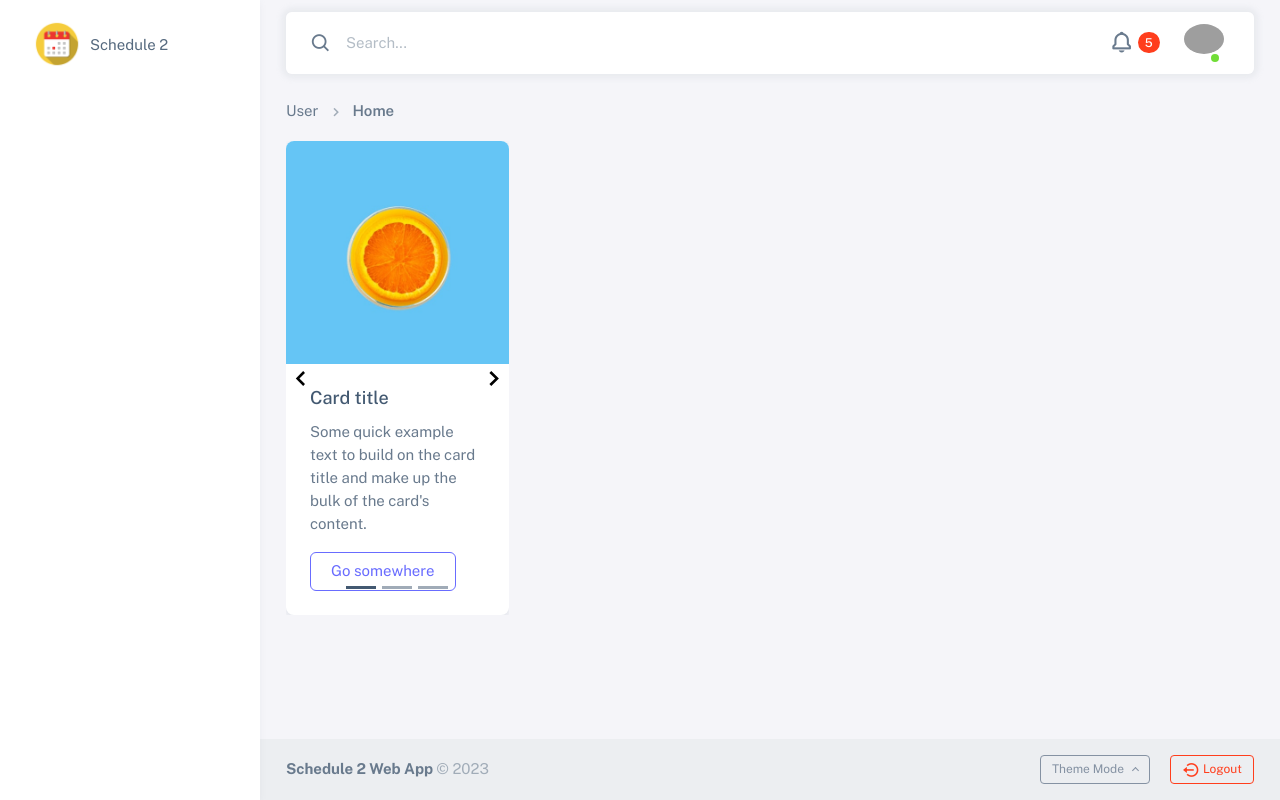
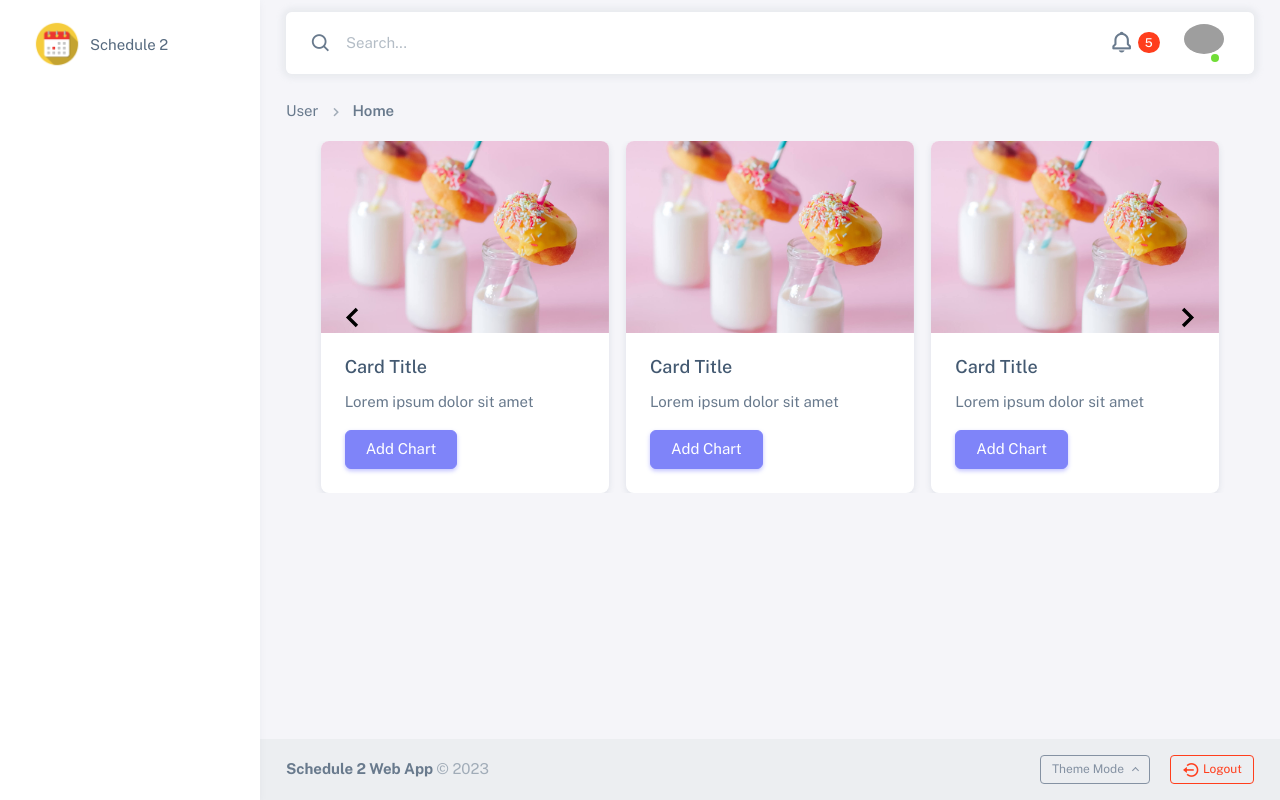
Before and after one commit to mahisataruna/Schedule-2, a CodeIgniter app: page /schedule-2/index.php/home/index in a window 1280 px wide. Run offline with CodeIgniter, Linux system fonts and the light colour scheme; data that the repository does not hold is empty; some libraries are stand-ins or nearby versions; grey boxes are pictures that could not be loaded.

Commit message:
Modify card carousel

```diff
--- a/application/views/home/index.php
+++ b/application/views/home/index.php
@@ -14,65 +14,78 @@
         </nav>
 
         <!-- Start -->
-        <div class="row mb-5">
-            <div class="col-lg-3">
-                  <div
-                    id="carouselExample-cf"
-                    class="carousel carousel-dark slide carousel-fade"
-                    data-bs-ride="carousel"
-                  >
-                    <ol class="carousel-indicators">
-                      <li data-bs-target="#carouselExample-cf" data-bs-slide-to="0" class="active"></li>
-                      <li data-bs-target="#carouselExample-cf" data-bs-slide-to="1"></li>
-                      <li data-bs-target="#carouselExample-cf" data-bs-slide-to="2"></li>
-                    </ol>
+        <div class="col-lg col-md col-sm">
+
+            <div id="carouselExampleControls" class="carousel carousel-dark slide" data-bs-ride="carousel">
                 <div class="carousel-inner">
                     <div class="carousel-item active">
-                            <div class="card h-100">
-                                <img class="card-img-top" src="<?= base_url('assets/'); ?>img/elements/2.jpg" alt="Card image cap" />
+                        <div class="card-wrapper container-sm d-flex  justify-content-around">
+
+                            <div class="card" style="width: 18rem;">
+                                <img src="<?= base_url('assets/'); ?>img/backgrounds/18.jpg" class="card-img-top" alt="...">
                                 <div class="card-body">
-                                    <h5 class="card-title">Card title</h5>
-                                    <p class="card-text">
-                                        Some quick example text to build on the card title and make up the bulk of the card's content.
-                                    </p>
-                                    <a href="javascript:void(0)" class="btn btn-outline-primary">Go somewhere</a>
+                                    <h5 class="card-title">Card Title</h5>
+                                    <p>Lorem ipsum dolor sit amet</p>
+                                    <a href="" class="btn btn-primary">Add Chart</a>
                                 </div>
+                            </div>
+                            <div class="card" style="width: 18rem;">
+                                <img src="<?= base_url('assets/'); ?>img/backgrounds/18.jpg" class="card-img-top" alt="...">
+                                <div class="card-body">
+                                    <h5 class="card-title">Card Title</h5>
+                                    <p>Lorem ipsum dolor sit amet</p>
+                                    <a href="" class="btn btn-primary">Add Chart</a>
+                                </div>
+                            </div>
+                            <div class="card" style="width: 18rem;">
+                                <img src="<?= base_url('assets/'); ?>img/backgrounds/18.jpg" class="card-img-top" alt="...">
+                                <div class="card-body">
+                                    <h5 class="card-title">Card Title</h5>
+                                    <p>Lorem ipsum dolor sit amet</p>
+                                    <a href="" class="btn btn-primary">Add Chart</a>
+                                </div>
+                            </div>
+
                         </div>
                     </div>
                     <div class="carousel-item">
-                            <div class="card h-100">
-                                <img class="card-img-top" src="<?= base_url('assets/'); ?>img/elements/2.jpg" alt="Card image cap" />
+                        <div class="card-wrapper container-sm d-flex   justify-content-around">
+                            <div class="card  " style="width: 18rem;">
+                                <img src="<?= base_url('assets/'); ?>img/backgrounds/18.jpg" class="card-img-top" alt="...">
                                 <div class="card-body">
-                                    <h5 class="card-title">Card title</h5>
-                                    <p class="card-text">
-                                        Some quick example text to build on the card title and make up the bulk of the card's content.
-                                    </p>
-                                    <a href="javascript:void(0)" class="btn btn-outline-primary">Go somewhere</a>
+                                    <h5 class="card-title">Card Title</h5>
+                                    <p>Lorem ipsum dolor sit amet</p>
+                                    <a href="" class="btn btn-primary">Add Chart</a>
                                 </div>
                             </div>
+                            <div class="card  " style="width: 18rem;">
+                                <img src="<?= base_url('assets/'); ?>img/backgrounds/18.jpg" class="card-img-top" alt="...">
+                                <div class="card-body">
+                                    <h5 class="card-title">Card Title</h5>
+                                    <p>Lorem ipsum dolor sit amet</p>
+                                    <a href="" class="btn btn-primary">Add Chart</a>
                                 </div>
-                        <div class="carousel-item">
-                            <div class="card h-100">
-                                <img class="card-img-top" src="<?= base_url('assets/'); ?>img/elements/2.jpg" alt="Card image cap" />
+                            </div>
+                            <div class="card  " style="width: 18rem;">
+                                <img src="<?= base_url('assets/'); ?>img/backgrounds/18.jpg" class="card-img-top" alt="...">
                                 <div class="card-body">
-                                    <h5 class="card-title">Card title</h5>
-                                    <p class="card-text">
-                                        Some quick example text to build on the card title and make up the bulk of the card's content.
-                                    </p>
-                                    <a href="javascript:void(0)" class="btn btn-outline-primary">Go somewhere</a>
+                                    <h5 class="card-title">Card Title</h5>
+                                    <p>Lorem ipsum dolor sit amet</p>
+                                    <a href="" class="btn btn-primary">Add Chart</a>
                                 </div>
                             </div>
                         </div>
                     </div>
-                    <a class="carousel-control-prev" href="#carouselExample-cf" role="button" data-bs-slide="prev">
+
+                </div>
+                <button class="carousel-control-prev" type="button" data-bs-target="#carouselExampleControls" data-bs-slide="prev">
                     <span class="carousel-control-prev-icon" aria-hidden="true"></span>
                     <span class="visually-hidden">Previous</span>
-                    </a>
-                    <a class="carousel-control-next" href="#carouselExample-cf" role="button" data-bs-slide="next">
+                </button>
+                <button class="carousel-control-next" type="button" data-bs-target="#carouselExampleControls" data-bs-slide="next">
                     <span class="carousel-control-next-icon" aria-hidden="true"></span>
                     <span class="visually-hidden">Next</span>
-                    </a>
-                  </div>
+                </button>
             </div>
         </div>
         <!-- End -->
```
Lines whose indentation alone changed are shown as unchanged.
